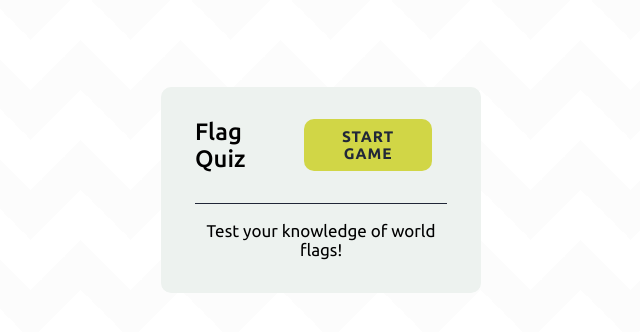
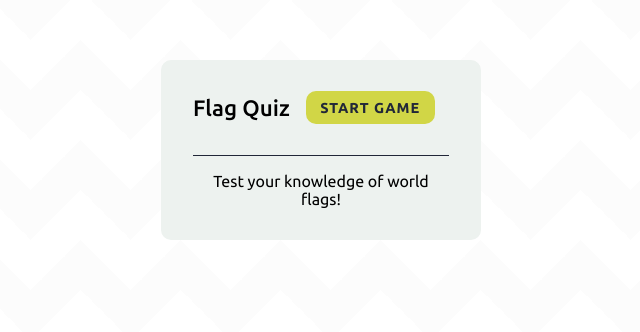
Before and after one commit to OMARxKHALID/quizReactApp, a React (Vite) app: page / in a window 1280 px wide. Shown: the part 210-542 px from the top of the page, without its empty margins (319-959 px from the left). Built offline with nearby package versions, Linux system fonts and the light colour scheme.

Commit message:
2nd commit

```diff
--- a/src/App.jsx
+++ b/src/App.jsx
@@ -131,10 +131,15 @@ function App() {
 
           <div className="question-container">
             <div className="flag">
-              <img
-                src={`https://flagcdn.com/96x72/${currentCountry.ISOCode}.png`}
-                alt={currentCountry.name}
-              />
+            <img
+  src={`https://flagcdn.com/80x60/${currentCountry.ISOCode}.png`}
+  alt={currentCountry.name}
+  style={{
+    width: '75px',
+    height: '58px',
+  }}
+/>
+
             </div>
             <div className="answers-container">
               {answerOptions.map((country, index) => (
@@ -202,7 +207,7 @@ function App() {
       )}
 
 
-{screen === 'detail' && (
+           {screen === 'detail' && (
         <div className="details-screen">
           <h2>All Question Details</h2>
           <table className="details-table">
--- a/src/index.css
+++ b/src/index.css
@@ -5,7 +5,7 @@
 }
 
 :root {
-    font-size: 17px;
+    font-size: 16px;
     font-family: 'Ubuntu', sans-serif;
     --dark: #212738;
     --light: #EDF2EF;
@@ -21,10 +21,11 @@ body {
         linear-gradient(45deg, rgb(252, 252, 252) 25%, transparent 25%);
     background-size: 100px 100px;
     background-color: white;
+    overflow-y: hidden;
 }
 
 .screen {
-    min-height: 100vh;
+    min-height: 90vh;
     display: flex;
     justify-content: center;
     align-items: center;
@@ -99,7 +100,7 @@ h1 {
 
 .question-container {
     background: var(--light);
-    width: 80%;
+    width: 90%;
     border-bottom-left-radius: 10px;
     border-bottom-right-radius: 10px;
     box-shadow: 0 0 20px #ccc;
@@ -109,11 +110,6 @@ h1 {
     background: var(--dark);
     padding: 0.7em;
     border-radius: 10px;
-}
-
-.flag {
-    padding: 3em;
-    height: 150px;
 }
 
 .answer-button {
```
